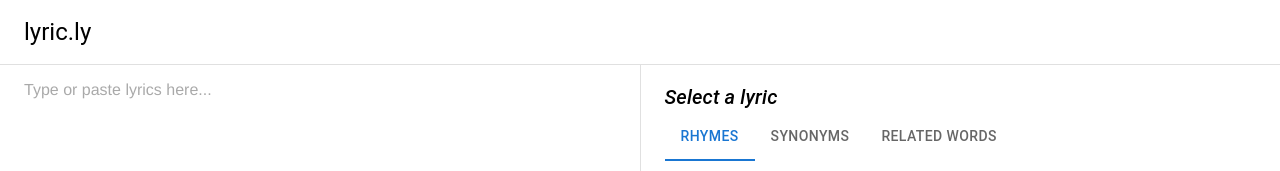
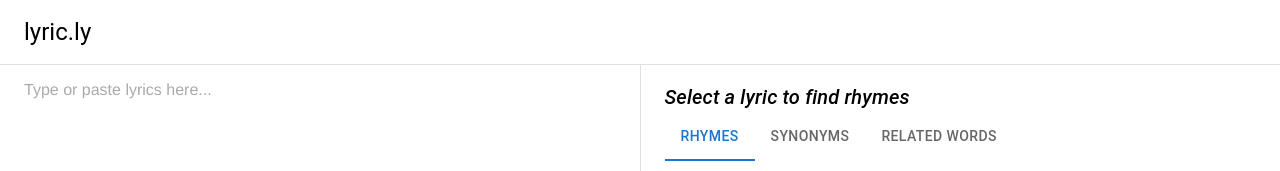
Before and after one commit to brettsherwood12/lyricly, a React app: page / in a window 1280 px wide. Shown: the top 171 px of the page. Built offline with nearby package versions, Linux system fonts and the light colour scheme.

Commit message:
show message based on selectedDataType, rename definitions

```diff
--- a/src/Constants.ts
+++ b/src/Constants.ts
@@ -23,15 +23,15 @@ export const dataTypes = [DataType.RHYMES, DataType.SYNONYMS, DataType.RELATED_W
 
 export const dataTypeDefinitions = {
   [DataType.RHYMES]: {
-    queryParamName: 'rel_rhy',
-    noDataMessage: 'rhymes',
+    name: 'rhymes',
+    query: 'rel_rhy',
   },
   [DataType.SYNONYMS]: {
-    queryParamName: 'rel_syn',
-    noDataMessage: 'synonyms',
+    name: 'synonyms',
+    query: 'rel_syn',
   },
   [DataType.RELATED_WORDS]: {
-    queryParamName: 'ml',
-    noDataMessage: 'related words',
+    name: 'related words',
+    query: 'ml',
   },
 };
--- a/src/Utils.ts
+++ b/src/Utils.ts
@@ -6,9 +6,9 @@ import type { Data } from './Types';
 
 const baseUrl = 'https://api.datamuse.com';
 
-const rhymeQuery = dataTypeDefinitions[DataType.RHYMES].queryParamName;
-const synonymQuery = dataTypeDefinitions[DataType.SYNONYMS].queryParamName;
-const relatedWordsQuery = dataTypeDefinitions[DataType.RELATED_WORDS].queryParamName;
+const rhymeQuery = dataTypeDefinitions[DataType.RHYMES].query;
+const synonymQuery = dataTypeDefinitions[DataType.SYNONYMS].query;
+const relatedWordsQuery = dataTypeDefinitions[DataType.RELATED_WORDS].query;
 
 export const fetchResults = async (lyric: string): Promise<Data> => {
   const rhymeUrl = `${baseUrl}/words?${rhymeQuery}=${lyric}`;
--- a/src/components/Results.tsx
+++ b/src/components/Results.tsx
@@ -16,23 +16,32 @@ interface Props {
 }
 
 const NoDataMessage = ({ type, lyric }: Props) => {
-  const { noDataMessage } = dataTypeDefinitions[type];
+  const dataTypeName = dataTypeDefinitions[type].name;
 
   return (
     <Typography sx={{ fontStyle: 'italic' }}>
-      No {noDataMessage} found for '{lyric}'
+      No {dataTypeName} found for '{lyric}'
     </Typography>
   );
 };
 
 export const Results = () => {
-  const { selectedLyric, setSelectedDataType, rhymes, synonyms, relatedWords } =
+  const { selectedLyric, selectedDataType, setSelectedDataType, rhymes, synonyms, relatedWords } =
     useContext(Context);
+
+  const hasSelectedLyric = !isEmpty(selectedLyric);
+
+  const hasNoRhymes = hasSelectedLyric && isEmpty(rhymes);
+  const hasNoSynonyms = hasSelectedLyric && isEmpty(synonyms);
+  const hasNoRelatedWords = hasSelectedLyric && isEmpty(relatedWords);
+
+  const dataTypeName = dataTypeDefinitions[selectedDataType].name;
 
   const [value, setValue] = useState(0);
 
   const handleChange = (_event: SyntheticEvent, newValue: number) => {
     setValue(newValue);
+
     if (newValue === 0) {
       setSelectedDataType(DataType.RHYMES);
     } else if (newValue === 1) {
@@ -42,12 +51,6 @@ export const Results = () => {
     }
   };
 
-  const hasSelectedLyric = !isEmpty(selectedLyric);
-
-  const hasNoRhymes = hasSelectedLyric && isEmpty(rhymes);
-  const hasNoSynonyms = hasSelectedLyric && isEmpty(synonyms);
-  const hasNoRelatedWords = hasSelectedLyric && isEmpty(relatedWords);
-
   return (
     <Box>
       <Box pt={2}>
@@ -55,7 +58,7 @@ export const Results = () => {
           <Typography variant="h6">'{selectedLyric}'</Typography>
         ) : (
           <Typography variant="h6" sx={{ fontStyle: 'italic' }}>
-            Select a lyric
+            Select a lyric to find {dataTypeName}
           </Typography>
         )}
       </Box>
```
